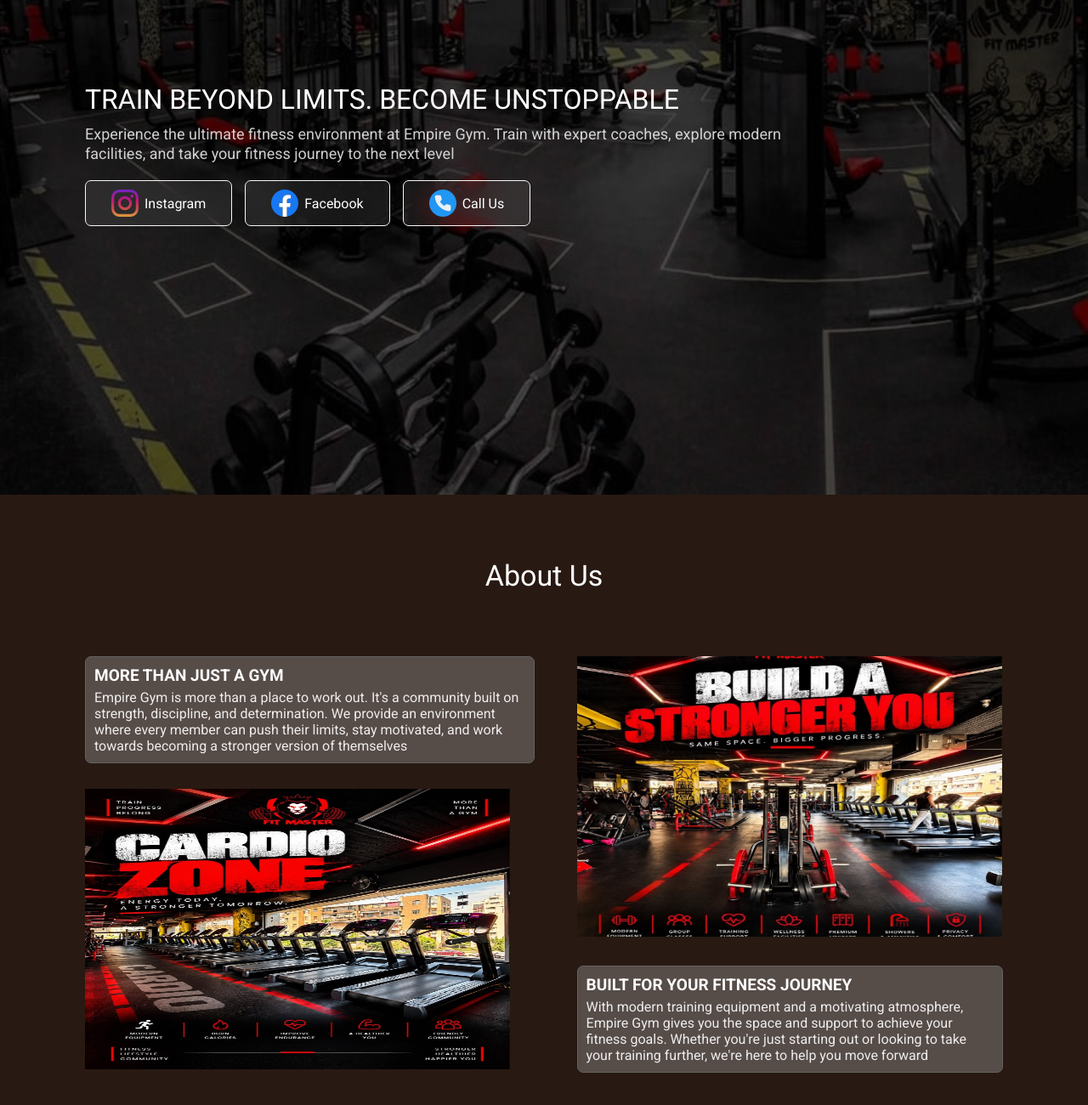
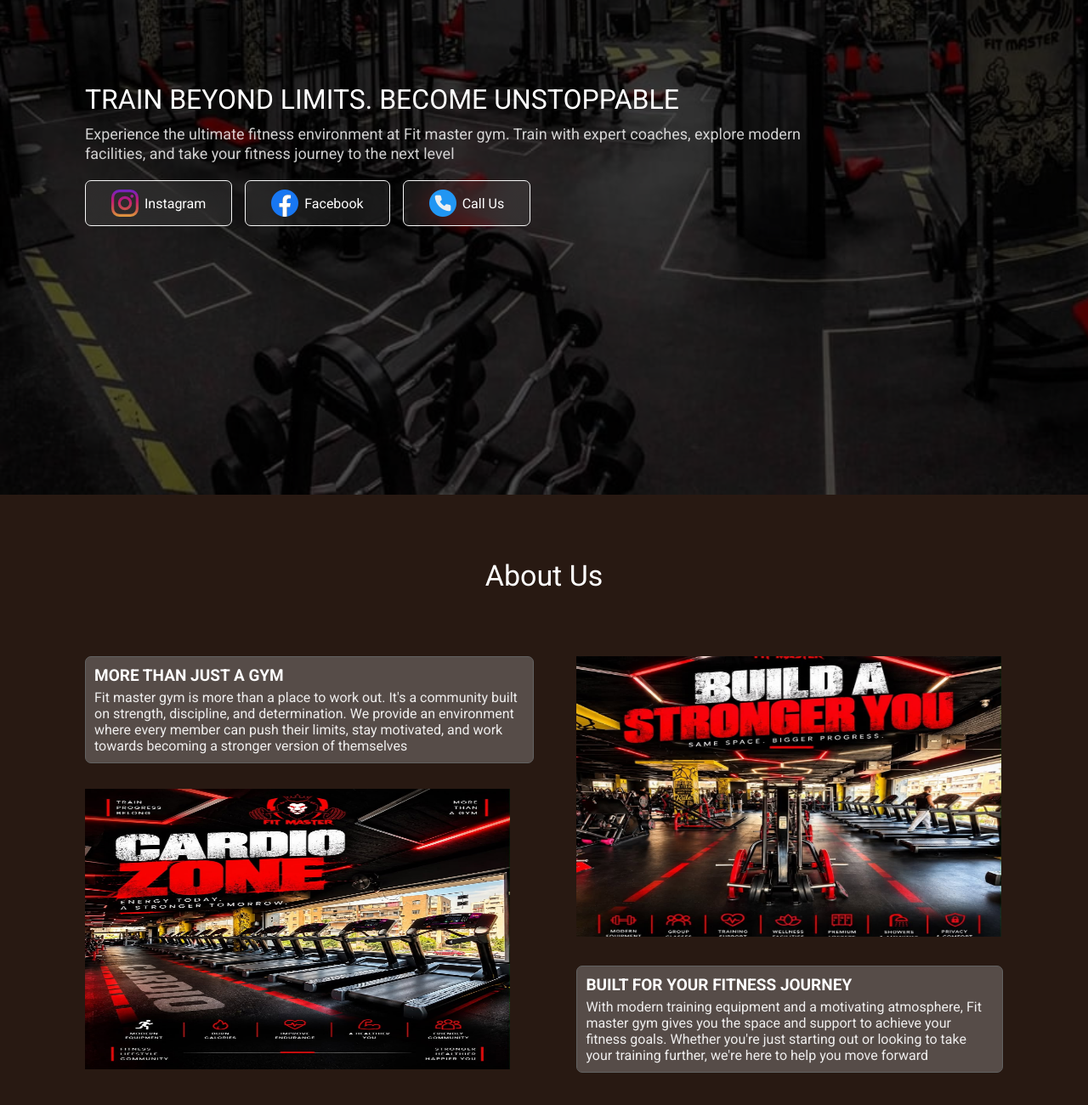
Before and after one commit to hema662/Fit-master-gym, a plain HTML site: page index.html in a window 1280 px wide. Shown: the part 218-1518 px from the top of the page at 85% size. Drawn offline with Linux system fonts and the light colour scheme.

Commit message:
edit(v1.0.1)

```diff
--- a/index.html
+++ b/index.html
@@ -42,7 +42,7 @@
             <div class="home-container">
                 <div class="home-box">
                     <h1>TRAIN BEYOND LIMITS. BECOME <span>UNSTOPPABLE</span></h1>
-                    <p>Experience the ultimate fitness environment at Empire Gym. Train with expert coaches,
+                    <p>Experience the ultimate fitness environment at Fit master gym. Train with expert coaches,
                          explore modern facilities, and take your fitness journey to the next level</p>
 
                     <div class="buttons">
@@ -75,7 +75,7 @@
                     <div class="top">
                         <div class="left">
                             <h4>MORE THAN JUST A GYM</h4>
-                            <p>Empire Gym is more than a place to work out. It's a community built on strength,
+                            <p>Fit master gym is more than a place to work out. It's a community built on strength,
                                  discipline, and determination. We provide an environment where every member can
                                   push their limits, stay motivated, and work towards becoming a stronger version of themselves</p>
                         </div>
@@ -90,7 +90,7 @@
                         </div>
                         <div class="right">
                             <h4>BUILT FOR YOUR FITNESS JOURNEY</h4>
-                            <p>With modern training equipment and a motivating atmosphere, Empire Gym gives you the space
+                            <p>With modern training equipment and a motivating atmosphere, Fit master gym gives you the space
                                  and support to achieve your fitness goals. Whether you're just starting out or looking
                                   to take your training further, we're here to help you move forward</p>
                         </div>
```
